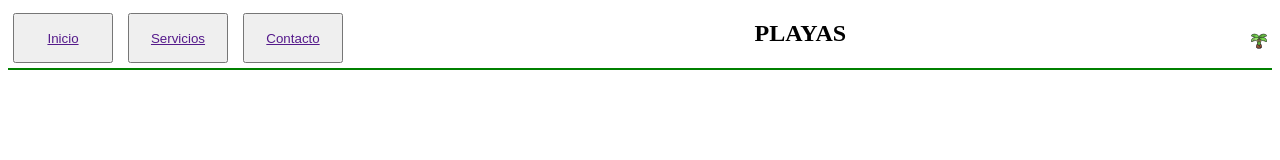
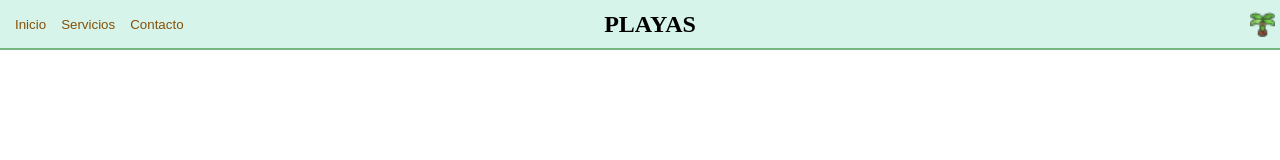
Before and after one commit to heber59/StudiesFreeCodeCamp, a plain HTML site: page HTML /ProductLandingPage/ProductLandingPage.html in a window 1280 px wide. Drawn offline with Linux system fonts and the light colour scheme.

Commit message:
nav have is complete

```diff
--- a/HTML /ProductLandingPage/ProductLandingPage.html
+++ b/HTML /ProductLandingPage/ProductLandingPage.html
@@ -9,11 +9,15 @@
 <body>
     <header id="header">
         <nav id="nav-bar">
-            <button><a href=""><p>Inicio</p></a></button>
-            <button><a href=""><p>Servicios</p></a></button>
-            <button><a href=""><p>Contacto</p></a></button>
+            <div class="divButtons">
+                <button><a href=""><p>Inicio</p></a></button>
+                <button><a href=""><p>Servicios</p></a></button>
+                <button><a href=""><p>Contacto</p></a></button>
+            </div>
             <h1>PLAYAS</h1>
-        <img id="header-img" src="/Img/banano.png"/>
+            <div class="logo-container">
+                <img id="header-img" src="/Img/banano.png" alt="Logo"/>
+            </div>
         </nav>
     </header>
 </body>
--- a/HTML /ProductLandingPage/ProductLandingPageStyles.css
+++ b/HTML /ProductLandingPage/ProductLandingPageStyles.css
@@ -1,23 +1,54 @@
+* {
+    margin: 0;
+    padding: 0;
+    box-sizing: border-box;
+}
+
+header {
+    background-color: rgba(166, 232, 210, 0.461);
+}
+
 header nav {
     padding: 5px;
-    border-bottom: solid green 2px;
+    border-bottom: solid rgba(29, 128, 29, 0.516) 2px;
     display: flex;
+    height: 50px;
+    width: 100%;
+    justify-content: space-between;
+    align-items: center;
 }
-header nav button{
-    width:  100px;
-    height: 50px;
+
+header nav .divButtons {
+    flex: 1;
+    display: flex;
+    justify-content: flex-start;
+    padding: 10px;
+}
+
+header nav button {
+    background-color: rgba(166, 232, 210, 0);
+    border-radius: 25px;
+    border: none;
     margin-right: 15px;
-    color: rgba(142, 235, 186, 0.66);
+}
 
+header nav button a {
+    text-decoration: none;
+    color: rgb(133, 80, 8);
 }
-header nav h1{
-    width: 100px;
-    margin:0 auto;
-    margin-top: 7px;
+
+header nav h1 {
+    flex: 1;
+    text-align: center;
 }
-header nav img{
-   float: right;
-   height: 100%;
-   width: auto;
-   padding-top: 20px;
+
+.logo-container {
+    flex: 1;
+    display: flex;
+    justify-content: flex-end;
 }
+
+header nav img {
+    height: 25px;
+    width: auto;
+}
```
